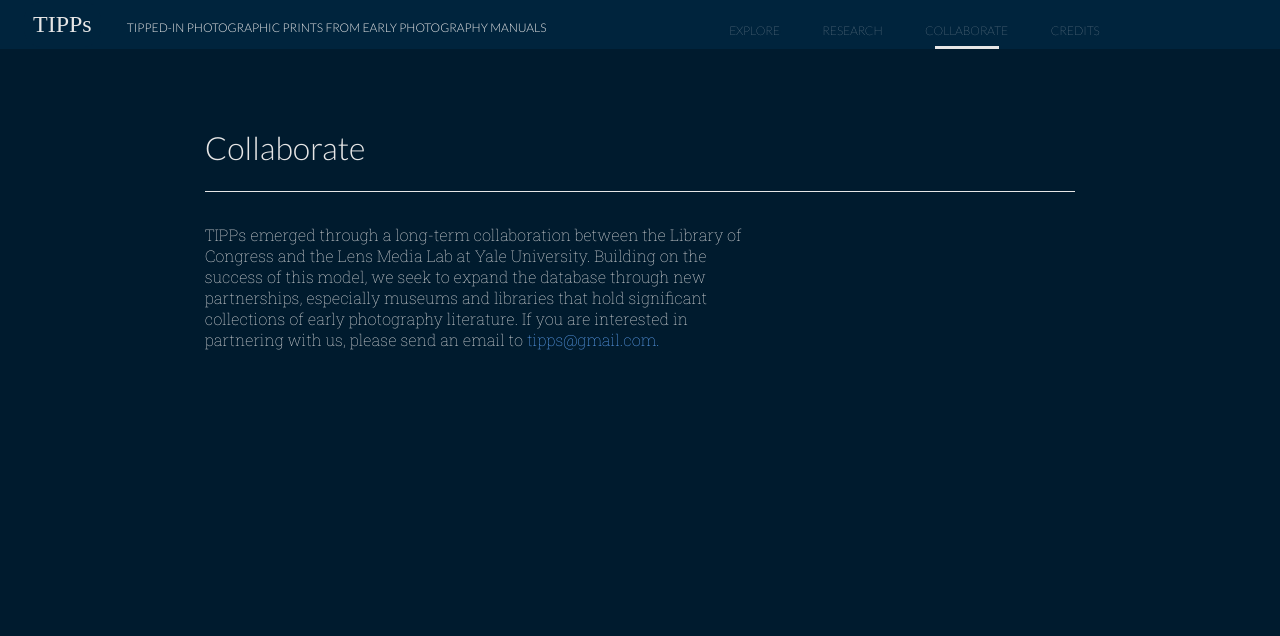
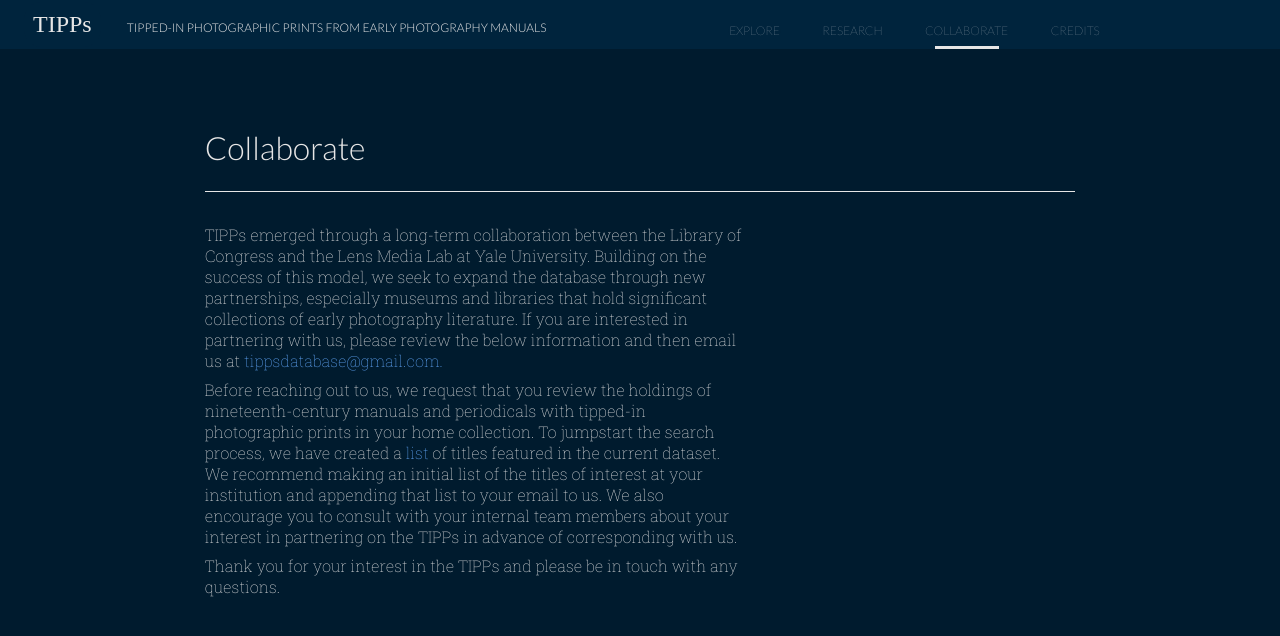
Before and after one commit to damoncrockett/photomanuals, a React app: page / in a window 1280 px wide. Both pictures are taken after a click on the button "COLLABORATE". Shown: the top 636 px of the page. Built offline with nearby package versions, Linux system fonts and the light colour scheme; no server answers; a web font is replaced by a local one.

Commit message:
new collab text and email
Signed-off-by: damoncrockett <damoncrockett@hotmail.com>

```diff
--- a/src/components/Collaborate.js
+++ b/src/components/Collaborate.js
@@ -30,7 +30,13 @@
           </div>
           <div className='collabFrame'>
             <div className='collabBlurb'>
-              <span>TIPPs emerged through a long-term collaboration between the Library of Congress and the Lens Media Lab at Yale University. Building on the success of this model, we seek to expand the database through new partnerships, especially museums and libraries that hold significant collections of early photography literature. If you are interested in partnering with us, please send an email to <span className='pubEmail'>tipps@gmail.com.</span></span>
+              <span>TIPPs emerged through a long-term collaboration between the Library of Congress and the Lens Media Lab at Yale University. Building on the success of this model, we seek to expand the database through new partnerships, especially museums and libraries that hold significant collections of early photography literature. If you are interested in partnering with us, please review the below information and then email us at <span className='pubEmail'>tippsdatabase@gmail.com.</span></span>
+            </div>
+            <div className='collabBlurb'>
+              <span>Before reaching out to us, we request that you review the holdings of nineteenth-century manuals and periodicals with tipped-in photographic prints in your home collection. To jumpstart the search process, we have created a <a className='landingLink' href='http://google.com'>list</a> of titles featured in the current dataset. We recommend making an initial list of the titles of interest at your institution and appending that list to your email to us. We also encourage you to consult with your internal team members about your interest in partnering on the TIPPs in advance of corresponding with us.</span>
+            </div>
+            <div className='collabBlurb'>
+              <span>Thank you for your interest in the TIPPs and please be in touch with any questions.</span>
             </div>
           </div>
         </div>
--- a/src/components/Landing.js
+++ b/src/components/Landing.js
@@ -41,7 +41,7 @@
             <span className='landingText'>The process of building the initial database began in the summer of 2016 when <a href='https://ipch.yale.edu/people/kappy-mintie' target='_blank' className='landingLink'>Katherine “Kappy” Mintie</a>, now Senior Researcher in Art History at the Lens Media Lab, received a fellowship from the Library of Congress to assist Lundgren in documenting the tipped-in samples from works in the library’s collection. Over the course of that summer, they gathered metadata on and took high-resolution digital images of about 1,200 examples from 300 international photography manual and journal issues.</span>
             <span className='landingText'>The metadata they chose to collect focuses on various aspects of the creation of the tipped-in samples, including proprietary materials used to make them (lenses, plates, papers, coatings, etc.) and the various creators involved in their production (operators, studio owners, and printers). This information offers insight into the working methods of photographers, the transmission of technological innovations and aesthetic trends, and the development of the international photography industry, among other topics. While primarily geared towards historians and conservators of photography, this data can be productively mined by historians of science, business, the periodical press, among others.</span>
             <span className='landingText'>The descriptive metadata that Lundgren and Mintie recorded for each of the samples was initially stored in an Excel spreadsheet. However, it soon became clear that the project required a more powerful platform for searching through the large amount of data. For expertise in this area, they turned to <a href='https://ipch.yale.edu/people/paul-messier' target='_blank' className='landingLink'>Paul Messier</a>, Pritzker Director of the Lens Media Lab. Messier built a preliminary database in Microsoft Access with excellent search capacity. While a significant improvement from Excel, the Access database was not easy to share with colleagues because of the proprietary nature of the software. To create a more accessible version of TIPPs, <a href='https://ipch.yale.edu/people/damon-crockett' target='_blank' className='landingLink'>Damon Crockett</a>, the Principal Data Scientist at the Lens Media Lab, designed the online application that you find on the site today that allows any interested user to search as well as download the raw data.</span>
-            <span className='landingText'>The current iteration of TIPPs is only the beginning of what the team envisions as a much larger dataset that will incorporate prints from journal and manuals held by other collections. If you are interested in collaborating with us to expand the dataset, please contact us at <span className='landingEmail'>tipps@gmail.com.</span></span>
+            <span className='landingText'>The current iteration of TIPPs is only the beginning of what the team envisions as a much larger dataset that will incorporate prints from journal and manuals held by other collections. If you are interested in collaborating with us to expand the dataset, please contact us at <span className='landingEmail'>tippsdatabase@gmail.com.</span></span>
           </div>
         </div>
       )
```
